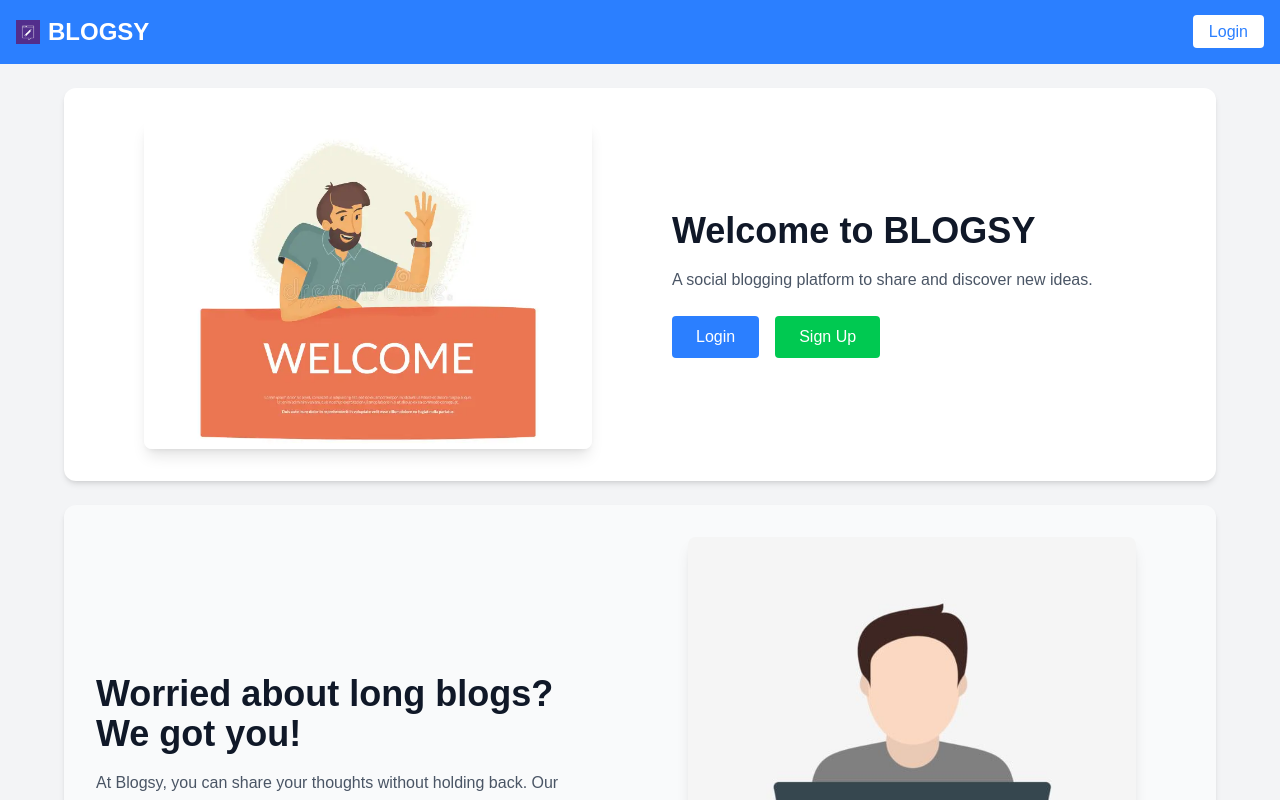
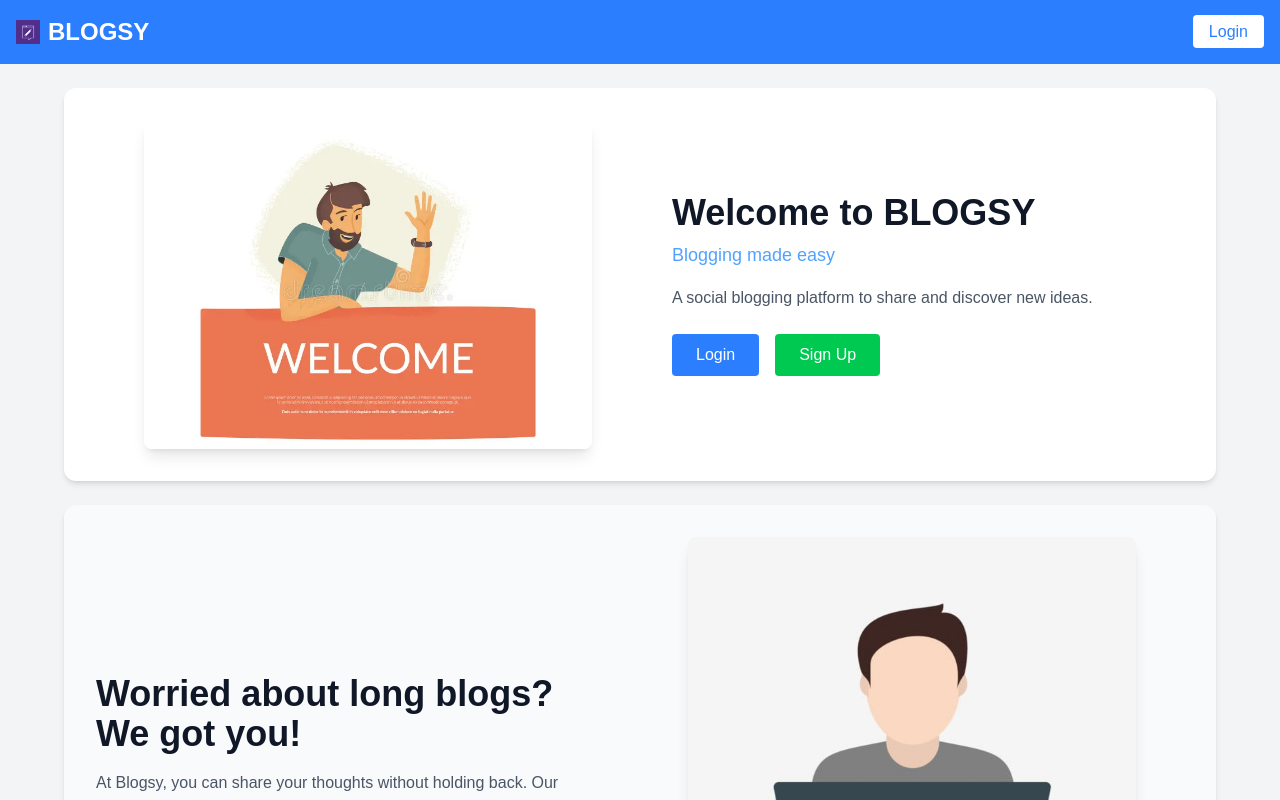
Before and after one commit to Vishwa172107/BlogSite_with_AI_Summarize_Feature_Frontend, a React (Vite) app: page / in a window 1280 px wide. Shown: the top 800 px of the page. Built offline with nearby package versions, Linux system fonts and the light colour scheme.

Commit message:
updated Landing.jsx

```diff
--- a/src/pages/Landing.jsx
+++ b/src/pages/Landing.jsx
@@ -9,7 +9,8 @@ const Landing = () => {
                 {/* Section 1 */}
                 <div className="flex flex-col-reverse md:flex-row-reverse items-center justify-between bg-white rounded-xl shadow-md hover:shadow-xl transition w-full p-8 my-6 gap-8">
                     <div className="max-w-lg w-full md:w-1/2 text-center md:text-left px-4 md:px-0">
-                        <h1 className="text-4xl font-bold mb-4 text-gray-900">Welcome to BLOGSY</h1>
+                        <h1 className="text-4xl font-bold mb-2 text-gray-900">Welcome to BLOGSY</h1>
+                        <p className="text-lg text-blue-400 font-medium mb-4">Blogging made easy</p>
                         <p className="text-gray-600 mb-6">
                             A social blogging platform to share and discover new ideas.
                         </p>
```
